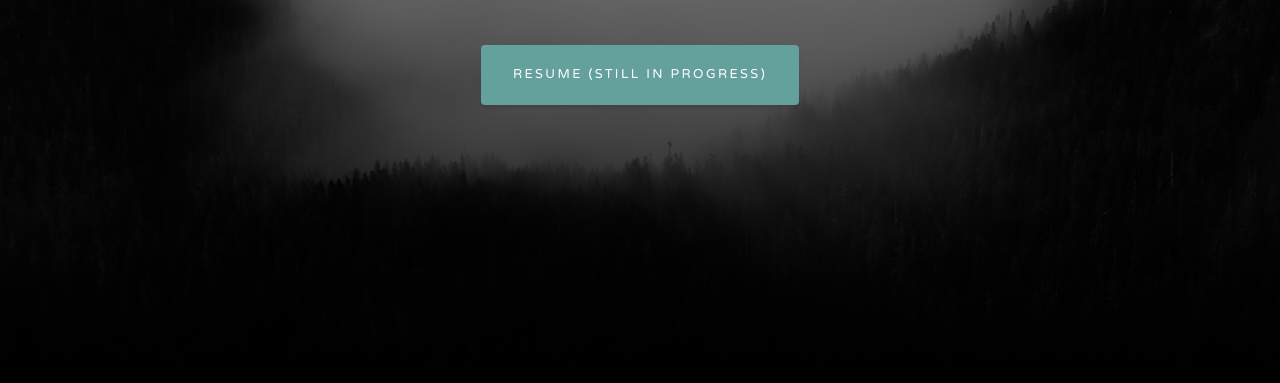
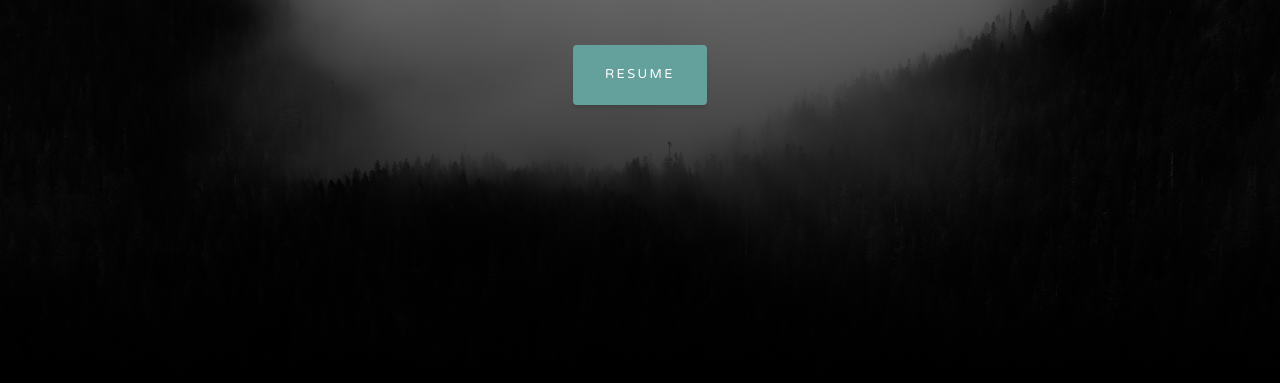
Before and after one commit to alexanderfeinberg/alexanderfeinberg.github.io, a plain HTML site: page index.html in a window 1280 px wide. Shown: the part 417-800 px from the top of the page. Drawn offline with nearby package versions, Linux system fonts and the light colour scheme.

Commit message:
Updating resume

```diff
--- a/index.html
+++ b/index.html
@@ -73,8 +73,10 @@
             <h2 class="text-white-50 mx-auto mt-2 mb-5">
               Full-stack Software Engineer
             </h2>
-            <a class="btn btn-primary" href="#about"
-              >Resume (Still in progress)</a
+            <a
+              class="btn btn-primary"
+              href="/assets/alex_feinberg_resume_2023.pdf"
+              >Resume</a
             >
           </div>
         </div>
```
Also changed, not shown: 1 other file.
